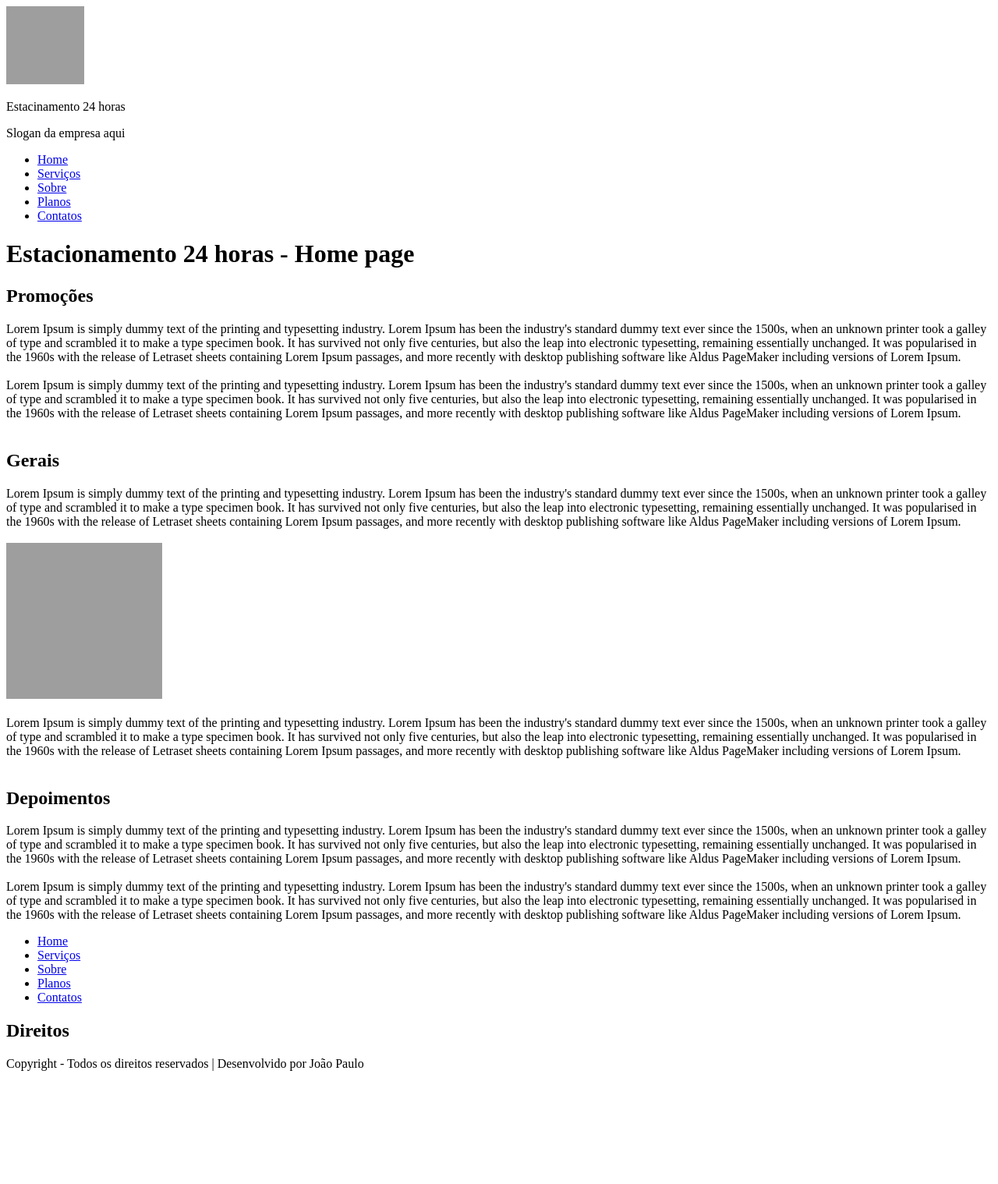
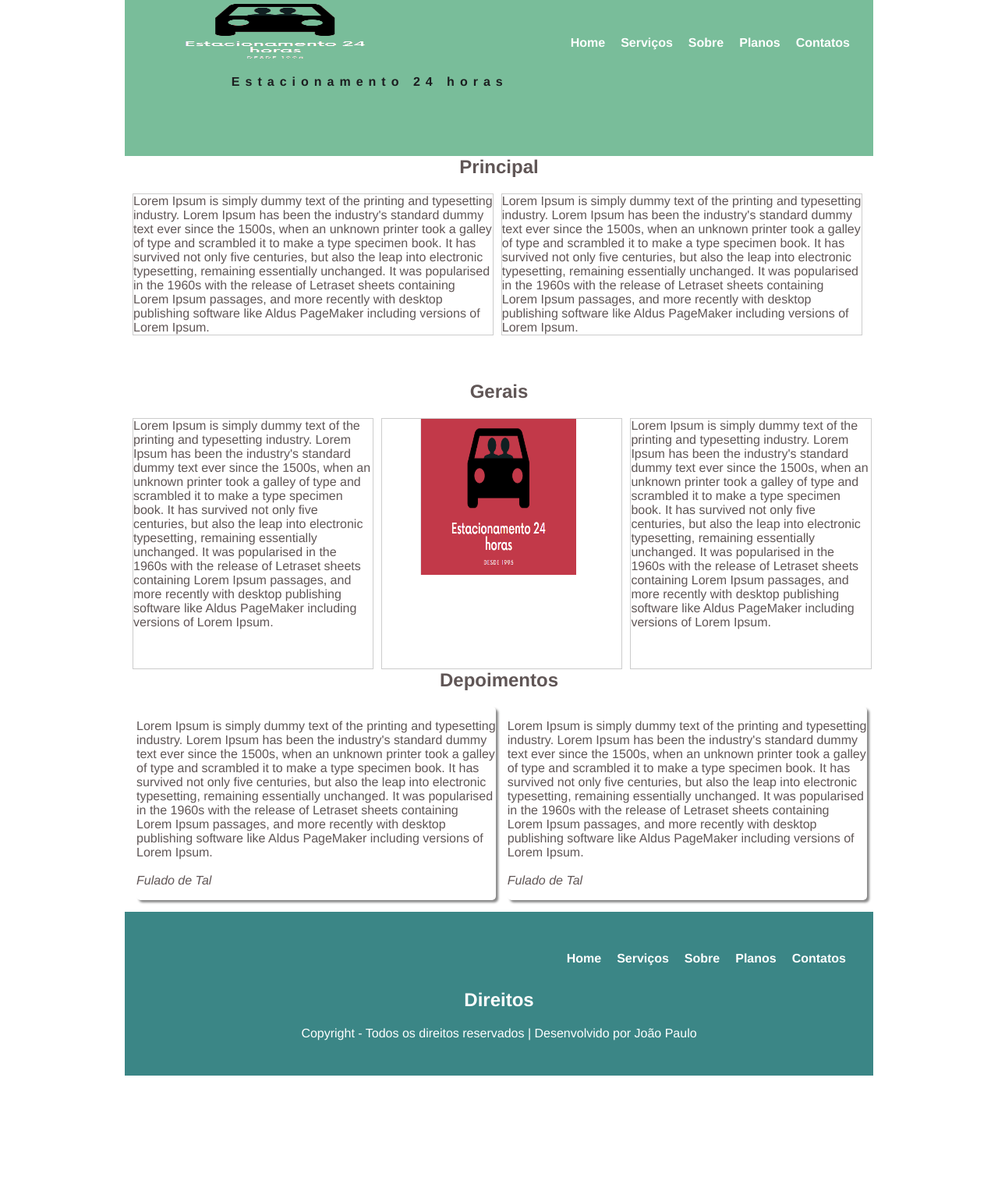
Before and after one commit to joaopgioio/estacionamento24horas, a Flask app: page / in a window 1280 px wide. Shown: the whole page at 78% size. Before the commit the page ends 1373 px from the top, so only its background shows below. Run offline with Flask 2, Linux system fonts and the light colour scheme; grey boxes are pictures that could not be loaded.

Commit message:
feito o codigo das paginas com css

```diff
--- /dev/null
+++ b/static/css/style.css
@@ -0,0 +1,222 @@
+body{
+    font-family: Helvetica, Arial;
+    color: #605656;
+}
+
+header{
+    float: left;
+    background-color: #79BD9A;
+    width: 100%;
+}
+
+header p{
+    float: right;
+}
+
+a{
+    color: #FFF;
+    text-decoration: none;
+    font-weight: bold;
+}
+
+a:hover{
+    color: #FFF;
+    background: #0B486B;
+    padding: 20px 5px;
+}
+
+#logo{
+    float: left;
+    width: 40%;
+    height: 40%;
+    display: block;
+}
+
+nav{
+    float: right;
+    padding: 20px;
+}
+
+#menu-icon{
+    display: hidden;
+    width: 50px;
+    height: 40px;
+    background: #4C8FEC url(../imgs/barra-de-menu.png) center;
+}
+
+ul{
+    list-style: none;
+}
+
+li{
+    display: inline-block;
+    float: left;
+    padding: 10px;
+}
+footer{
+    background-color: #3b8686;
+    color: white;
+    text-align: center;
+    padding: 5px;
+    clear: both;
+}
+section h2 {
+	text-align: center;
+}
+
+/* Media Query para o iphone 5*/
+
+@media only screen and (max-width:480px){
+    #menu-icon{
+        display: inline-block;
+    }
+    nav ul{
+        display: none;
+        position: absolute;
+        right: 20px;
+        top: 60px;
+        padding: 20px;
+        background: #fff;
+        width: 15%;
+    }
+    nav li{
+        text-align: left;
+        width: 100%;
+        padding: 10px 0;
+        margin: 0;
+    }
+    nav:hover ul{
+        display: block;
+    }
+    nav li a {
+        color: #3B8686;
+    }
+    nav:hover ul{
+        display: block;
+    }
+    p{
+        text-align: justify;
+    }
+    .depoimentos{
+        box-shadow: 10px 10px 5px #888888;
+        border-radius: 5px;
+        width: 95%;
+        padding: 5px;
+    }
+    nav#nav-footer{
+        display: none;
+    }
+    #copyright p{
+        text-align: center;
+    }
+    #slogan{
+        margin-right: 10px;
+        font-weight: bold;
+        color: #1c1e20;
+        letter-spacing: 4px;
+    }
+}
+
+/* Media Query para o Ipad*/
+@media only screen and (min-width:481px) {
+    #menu-icon{
+        display: hidden;
+    }
+    body{
+        width: 100%;
+        margin: 0 auto;
+    }
+    header{
+        height: 200px;
+    }
+    section{
+        height: 250px;
+        clear: both;
+    }
+    #promo1, #promo2{
+        width: 48%;
+        float: left;
+        margin-left: 10px;
+        border: 1px solid #ccc;
+    }
+    #gerais1, #gerais2, #gerais3{
+        float: left;
+        width: 32%;
+        margin-left: 10px;
+        border: 1px solid #ccc;
+        height: 320px;
+    }
+    #gerais2 img{
+        margin-left: 16%;
+    }
+    .depoimentos{
+        box-shadow: 3px 3px 3px #888888;
+        border-radius: 5px;
+        width: 48%;
+        float: left;
+        margin: 0 0 15px 15px;
+    }
+    footer{
+        height: 200px;
+        clear: both;
+    }
+
+    .copyright{
+
+    }
+    #slogan{
+        margin-right: 10px;
+        font-weight: bold;
+        color: #1c1e20;
+        letter-spacing: 7px;
+    }
+}
+
+/* Media Query para o PC*/
+@media only screen and (min-width:960px) {
+    body{
+        width: 960px;
+        margin: 0 auto;
+    }
+
+    #contato{
+		width: 100%;
+		float: left;
+		clear: both;
+		height: auto;
+    }
+
+    #informacoes{
+        clear: both;
+        width: 100%;
+    }
+    input[type=text], input[type=email], input[type=tel], textarea{
+        width: 100%;
+        padding: 12px 20px;
+        margin: 8px 0;
+        display:inline-block;
+        border: 1px solid #ccc;
+        border-radius: 4px;
+        box-sizing: border-box;
+    }
+    .button{
+        background-color: #79BD9A;
+        border: none;
+        color: white;
+        padding: 15px 32px;
+        text-align: center;
+        text-decoration: none;
+        display: inline-block;
+        font-size: 16px;
+    }
+    .detalhes, .map{
+        width: 49.0%;
+        float: left;
+        border: 1px solid #ccc;
+        margin-top: 10px;
+        margin-bottom: 10px;
+    }
+    .map{
+        margin-left: 10px;
+    }
+}
--- a/templates/index.html
+++ b/templates/index.html
@@ -1,7 +1,7 @@
 <!DOCTYPE html>
 <html lang="pt-br">
 <head>
-    <title>Estacinamento 24 horas</title>
+    <title>Estacionamento 24 horas</title>
     <meta charset="UTF-8">
     <meta http-equiv="X-UA-Compatible" content="IE=edge">
     <meta name="viewport" content="width=device-width, initial-scale=1.0">
@@ -9,16 +9,16 @@
     <meta name="keywords" content="Estacionamento, 24 horas, carros, motos, fáci, acesso">
     <meta name="author" content="João Paulo Alves">
     <meta name="robots" content="index, follow">
+
+    <link rel="stylesheet" type="text/css" href="../static/css/style.css">
+
 </head>
 <body>
     <header>
-        <img src="images/logo-estacionamento.png" alt="Logo do empresa de estacionamento  24 horas" width="100" height="100">
-        <p id="logo">Estacinamento 24 horas</p>
-        <p>Slogan da empresa aqui</p>
-
-    </header>
+        <a href="index.html"><img src="../static/imgs/logo-estacionamento-removebg-preview.png" alt="Logo do empresa de estacionamento  24 horas" width="100" height="100" id="logo"></a>
 
         <nav>
+        <a href="#" id="menu-icon"></a>
             <ul>
                 <li><a href="index.html">Home</a></li>
                 <li><a href="servicos.html">Serviços</a></li>
@@ -28,16 +28,18 @@
             </ul>
         </nav>
 
+        <p id="slogan">Estacionamento 24 horas</p>
+
+    </header>
+
     <main>
-        <h1>Estacionamento 24 horas - Home page</h1>
         <section>
             <!-- Seção para promoções -->
-            <h2>Promoções</h2>
+            <h2>Principal</h2>
             <div id="promo1">
                 Lorem Ipsum is simply dummy text of the printing and typesetting industry. Lorem Ipsum has been the industry's standard dummy text ever since the 1500s, when an unknown printer took a galley of type and scrambled it to make a type specimen book. It has survived not only five centuries, but also the leap into electronic typesetting, remaining essentially unchanged. It was popularised in the 1960s with the release of Letraset sheets containing Lorem Ipsum passages, and more recently with desktop publishing software like Aldus PageMaker including versions of Lorem Ipsum.
             </div>
 
-            <br>
 
             <div id="promo2">
                 Lorem Ipsum is simply dummy text of the printing and typesetting industry. Lorem Ipsum has been the industry's standard dummy text ever since the 1500s, when an unknown printer took a galley of type and scrambled it to make a type specimen book. It has survived not only five centuries, but also the leap into electronic typesetting, remaining essentially unchanged. It was popularised in the 1960s with the release of Letraset sheets containing Lorem Ipsum passages, and more recently with desktop publishing software like Aldus PageMaker including versions of Lorem Ipsum.
@@ -51,14 +53,11 @@
                 Lorem Ipsum is simply dummy text of the printing and typesetting industry. Lorem Ipsum has been the industry's standard dummy text ever since the 1500s, when an unknown printer took a galley of type and scrambled it to make a type specimen book. It has survived not only five centuries, but also the leap into electronic typesetting, remaining essentially unchanged. It was popularised in the 1960s with the release of Letraset sheets containing Lorem Ipsum passages, and more recently with desktop publishing software like Aldus PageMaker including versions of Lorem Ipsum.
             </div>
 
-            <br>
-
             <div id="gerais2">
-                <img src="images/logo-estacionamento.png" alt="Logo da empresa" width="200" height="200">
+                <img src="../static/imgs/logo-estacionamento.png" alt="Logo da empresa" width="200" height="200">
 
             </div>
 
-            <br>
 
             <div id="gerais3">
                 Lorem Ipsum is simply dummy text of the printing and typesetting industry. Lorem Ipsum has been the industry's standard dummy text ever since the 1500s, when an unknown printer took a galley of type and scrambled it to make a type specimen book. It has survived not only five centuries, but also the leap into electronic typesetting, remaining essentially unchanged. It was popularised in the 1960s with the release of Letraset sheets containing Lorem Ipsum passages, and more recently with desktop publishing software like Aldus PageMaker including versions of Lorem Ipsum.
@@ -71,20 +70,28 @@
         <section>
             <!-- Seção para depoimentos -->
             <h2>Depoimentos</h2>
-            <div id="depoimentos1">
+            <div class="depoimentos">
+                <p>
                 Lorem Ipsum is simply dummy text of the printing and typesetting industry. Lorem Ipsum has been the industry's standard dummy text ever since the 1500s, when an unknown printer took a galley of type and scrambled it to make a type specimen book. It has survived not only five centuries, but also the leap into electronic typesetting, remaining essentially unchanged. It was popularised in the 1960s with the release of Letraset sheets containing Lorem Ipsum passages, and more recently with desktop publishing software like Aldus PageMaker including versions of Lorem Ipsum.
+                <br><br>
+                <i>Fulado de Tal</i>
+                </p>
             </div>
 
-            <br>
-
-            <div id="depoimentos2">
+            <div class="depoimentos">
+                <p>
                 Lorem Ipsum is simply dummy text of the printing and typesetting industry. Lorem Ipsum has been the industry's standard dummy text ever since the 1500s, when an unknown printer took a galley of type and scrambled it to make a type specimen book. It has survived not only five centuries, but also the leap into electronic typesetting, remaining essentially unchanged. It was popularised in the 1960s with the release of Letraset sheets containing Lorem Ipsum passages, and more recently with desktop publishing software like Aldus PageMaker including versions of Lorem Ipsum.
+                <br><br>
+                <i>Fulado de Tal</i>
+                </p>
             </div>
         </section>
     </main>
 
+    <br>
+
     <footer>
-        <nav>
+        <nav id="nav-footer">
             <ul>
                 <li><a href="index.html">Home</a></li>
                 <li><a href="servicos.html">Serviços</a></li>
@@ -93,12 +100,13 @@
                 <li><a href="contatos.html">Contatos</a></li>
             </ul>
         </nav>
-    </footer>
 
         <section id="copyright">
             <h2>Direitos</h2>
             <p>Copyright - Todos os direitos reservados | Desenvolvido por João Paulo</p>
         </section>
 
+    </footer>
+
 </body>
 </html>
```
Also changed, not shown: templates/contatos.html (+20 -14 lines), templates/planos.html (+14 -9 lines), templates/servicos.html (+15 -10 lines), templates/sobre.html (+14 -9 lines), .config.yml, static/imgs/barra-de-menu.png (added), static/imgs/logo-estacionamento-removebg-preview.png (added), static/imgs/menu-aberto.png (added). Lines whose indentation alone changed are shown as unchanged.
